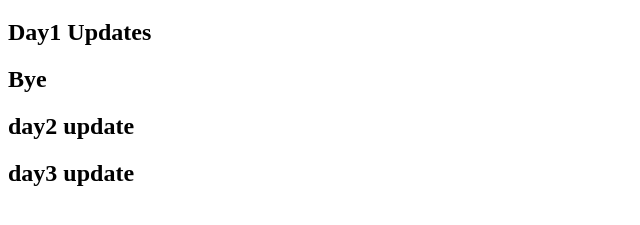
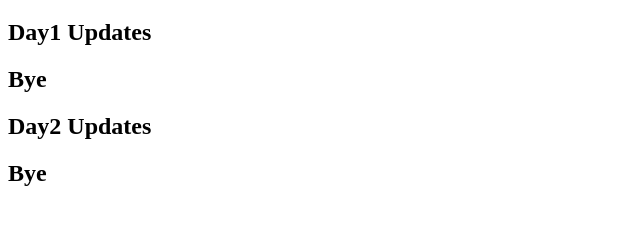
Before and after one commit to bernardk1988/react-project1, a plain HTML site: page index.html in a window 1280 px wide. Shown: the part 61-286 px from the top of the page, without its empty margins (0-640 px from the left). Drawn offline with Linux system fonts and the light colour scheme.

Commit message:
Day1 update bernard

```diff
--- a/index.html
+++ b/index.html
@@ -10,7 +10,7 @@
     <h1>Welcome to m project</h1>
     <h2>Day1 Updates</h2>
     <h2>Bye</h2>
-    <h2>day2 update</h2>
-    <h2>day3 update</h2>
+    <h2>Day2 Updates</h2>
+    <h2>Bye</h2>
 </body>
 </html>
```
